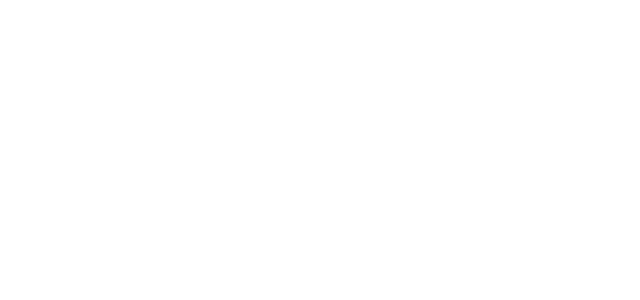
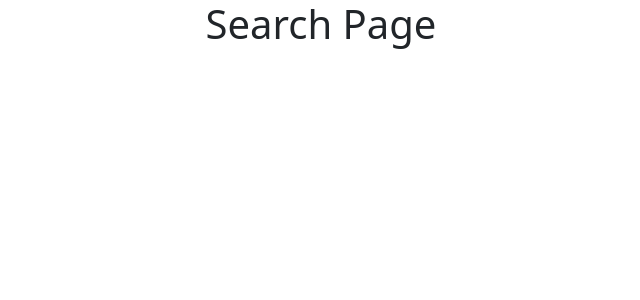
Before and after one commit to N0M4D-D3V/blazebooks-mobile, an Angular app: page /search in a window 1280 px wide. Before the commit this address led to /. Shown: the top 300 px of the page, without its empty margins (319-959 px from the left). Built offline with nearby package versions, Linux system fonts and the light colour scheme.

Commit message:
search page created

```diff
--- a/src/app/app-routing.module.ts
+++ b/src/app/app-routing.module.ts
@@ -12,6 +12,11 @@
     loadChildren: () =>
       import('./pages/home/home.module').then((m) => m.HomePageModule),
   },
+  {
+    path: 'search',
+    loadChildren: () =>
+      import('./pages/search/search.module').then((m) => m.SearchPageModule),
+  },
 ];
 
 @NgModule({
--- /dev/null
+++ b/src/app/pages/search/search.page.ts
@@ -0,0 +1,8 @@
+import { Component } from '@angular/core';
+
+@Component({
+  selector: 'app-search',
+  template: `<h1 class="text-center">Search Page</h1>`,
+  styleUrls: [],
+})
+export class SearchPage {}
```
Also changed, not shown: src/app/pages/search/search-routing.module.ts (added, +16 -0 lines), src/app/pages/search/search.module.ts (added, +11 -0 lines).
